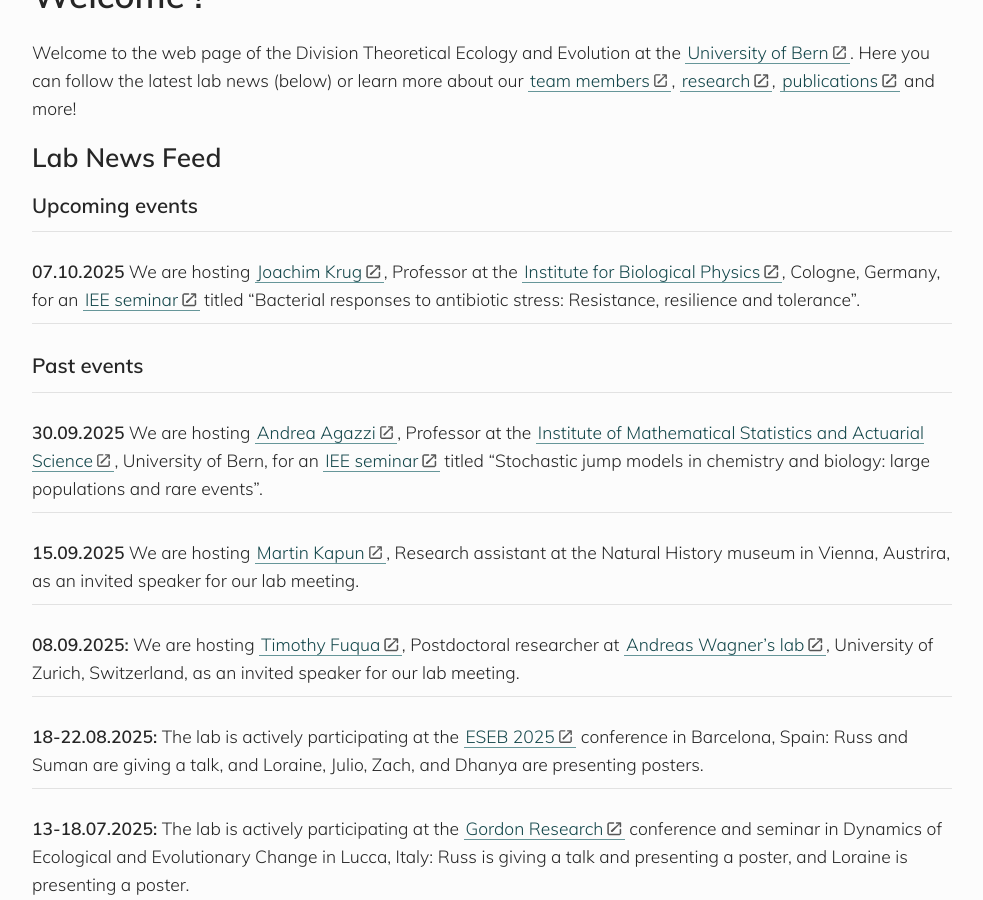
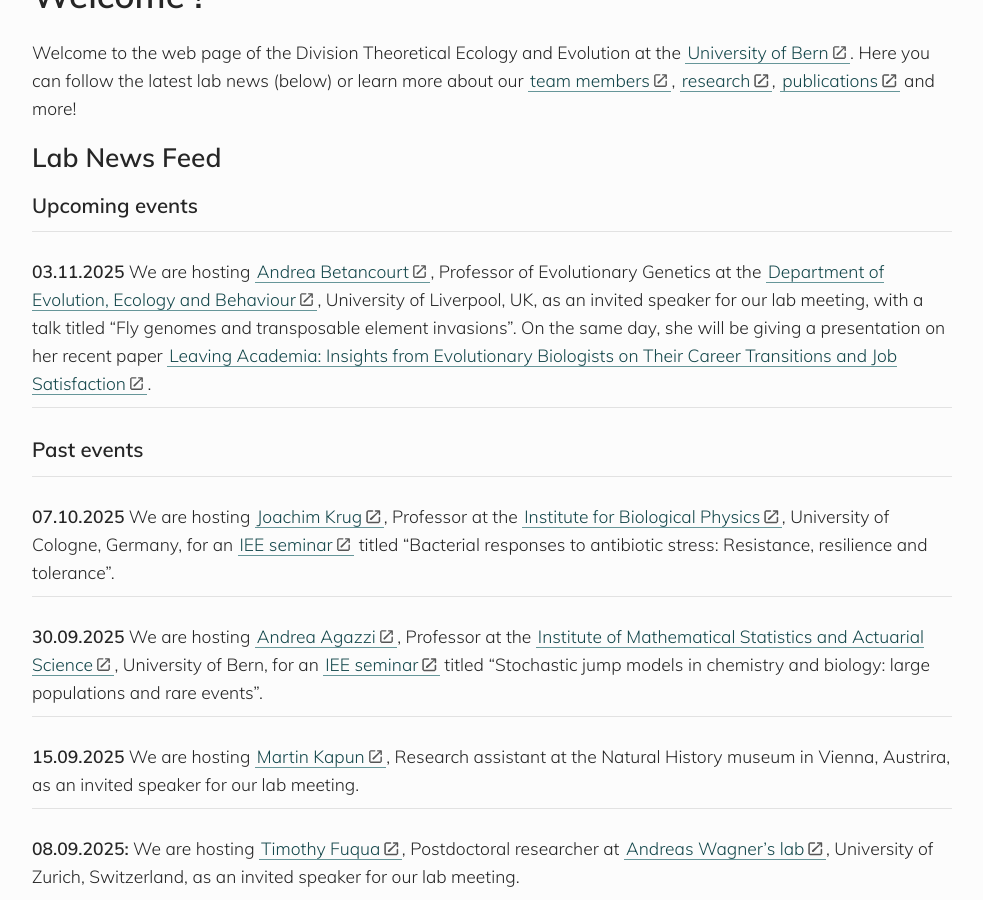
Before and after one commit to banklab/banklab.github.io, a Jekyll site: the page built from index.md, in a window 1280 px wide and 900 px high, scrolled down 383 px. Shown: the whole window, without its empty margins (148-1131 px from the left). Built offline with Jekyll 4.4.1, drawn with Linux system fonts in a browser that asks for light colours; some web fonts are replaced.

Commit message:
Update index

```diff
--- a/index.md
+++ b/index.md
@@ -14,11 +14,15 @@
 
 ---
 
-**07.10.2025** We are hosting [Joachim Krug](https://scholar.google.com/citations?user=5gJcwHkAAAAJ&hl=de), Professor at the [Institute for Biological Physics](https://www.ibp.uni-koeln.de/index.html), Cologne, Germany, for an [IEE seminar](https://www.iee.unibe.ch/studies/lecture_series_in_ecology_and_evolution/index_eng.html) titled "Bacterial responses to antibiotic stress: Resistance, resilience and tolerance".
+**03.11.2025** We are hosting [Andrea Betancourt](https://scholar.google.com/citations?user=fUOeAXUAAAAJ&hl=en&oi=ao), Professor of Evolutionary Genetics at the [Department of Evolution, Ecology and Behaviour](https://www.liverpool.ac.uk/infection-veterinary-and-ecological-sciences/about/evolution-ecology-and-behaviour/), University of Liverpool, UK, as an invited speaker for our lab meeting, with a talk titled "Fly genomes and transposable element invasions". On the same day, she will be giving a presentation on her recent paper [ Leaving Academia: Insights from Evolutionary Biologists on Their Career Transitions and Job Satisfaction](https://www.biorxiv.org/content/10.1101/2025.08.19.671061v1).
 
 ---
 
 ### Past events
+
+---
+
+**07.10.2025** We are hosting [Joachim Krug](https://scholar.google.com/citations?user=5gJcwHkAAAAJ&hl=de), Professor at the [Institute for Biological Physics](https://www.ibp.uni-koeln.de/index.html), University of Cologne, Germany, for an [IEE seminar](https://www.iee.unibe.ch/studies/lecture_series_in_ecology_and_evolution/index_eng.html) titled "Bacterial responses to antibiotic stress: Resistance, resilience and tolerance".
 
 ---
 
```
